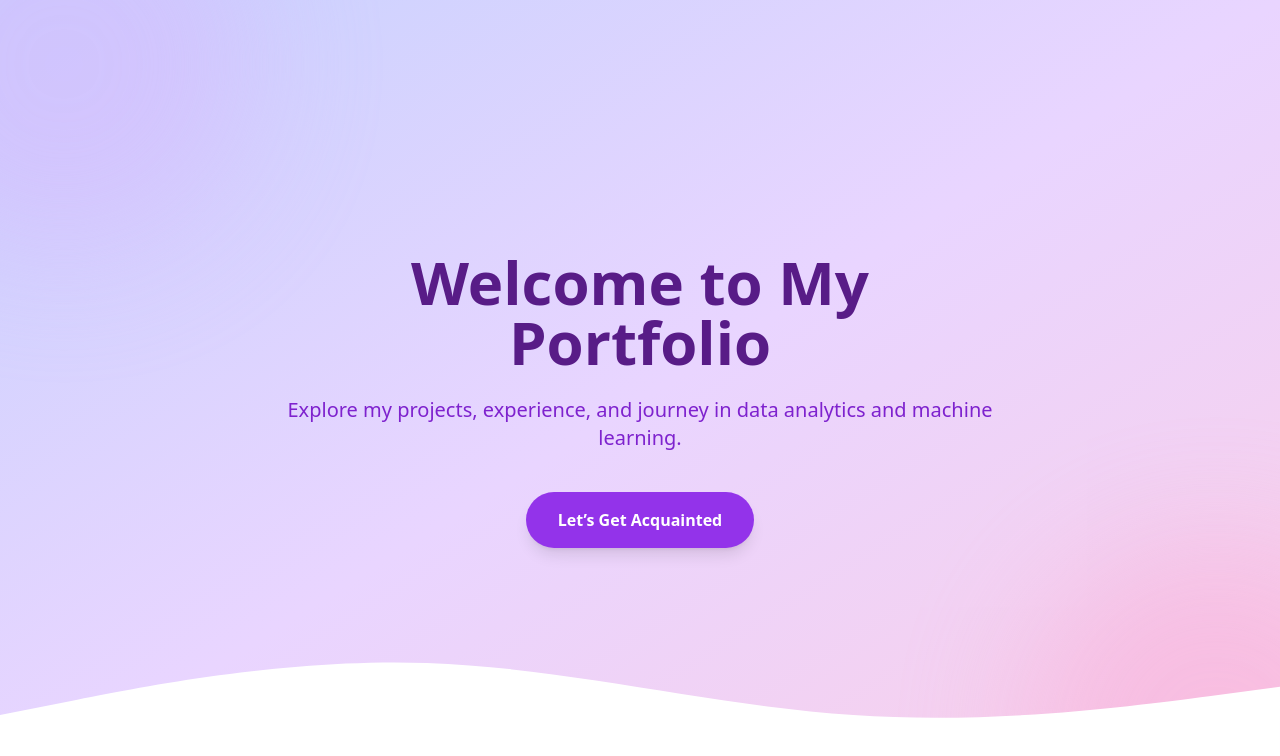
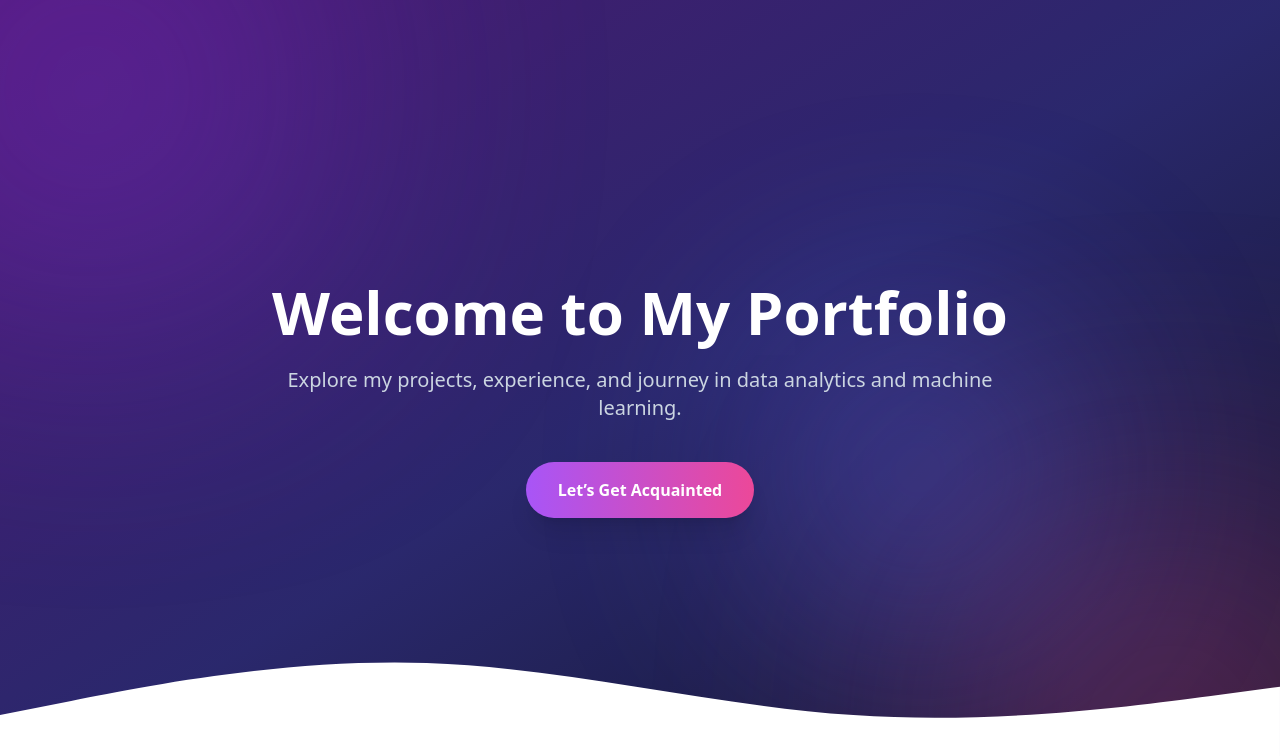
Before and after one commit to lintangntyas/portfolio, a Next.js app: page / in a window 1280 px wide. Shown: the top 756 px of the page. Built offline with nearby package versions, Linux system fonts and the light colour scheme.

Commit message:
Update page.js

```diff
--- a/app/page.js
+++ b/app/page.js
@@ -4,48 +4,58 @@ import { motion } from "framer-motion";
 
 export default function Home() {
   return (
-    <main className="min-h-screen bg-gradient-to-br from-indigo-200 via-purple-200 to-pink-200">
-      <section className="relative min-h-screen flex items-center justify-center overflow-hidden">
+    <main className="relative min-h-screen overflow-hidden bg-[#0f0f1a] text-white">
 
-        <div className="absolute -top-32 -left-32 w-96 h-96 bg-purple-300 rounded-full blur-3xl opacity-40 animate-pulse"></div>
-        <div className="absolute -bottom-32 -right-32 w-96 h-96 bg-pink-300 rounded-full blur-3xl opacity-40 animate-pulse"></div>
+      {/* animated gradient */}
+      <div className="absolute inset-0 bg-gradient-to-br from-purple-900 via-indigo-900 to-slate-900 opacity-80"></div>
 
-        <div className="relative text-center px-6 max-w-3xl">
+      {/* glow orbs */}
+      <div className="absolute top-[-120px] left-[-120px] w-[420px] h-[420px] bg-purple-600 rounded-full blur-[140px] opacity-40 animate-pulse"></div>
+      <div className="absolute bottom-[-140px] right-[-100px] w-[420px] h-[420px] bg-pink-500 rounded-full blur-[140px] opacity-40 animate-pulse"></div>
+      <div className="absolute top-[40%] left-[60%] w-[300px] h-[300px] bg-indigo-500 rounded-full blur-[120px] opacity-30 animate-pulse"></div>
+
+      {/* content */}
+      <section className="relative min-h-screen flex items-center justify-center px-6 text-center">
+        <div className="max-w-3xl">
+
           <motion.h1
-            initial={{ opacity: 0, y: 40 }}
+            initial={{ opacity: 0, y: 50 }}
             animate={{ opacity: 1, y: 0 }}
-            transition={{ duration: 0.8 }}
-            className="text-4xl md:text-6xl font-bold text-purple-900 mb-6"
+            transition={{ duration: 0.9 }}
+            className="text-4xl md:text-6xl font-bold mb-6"
           >
             Welcome to My Portfolio
           </motion.h1>
 
           <motion.p
-            initial={{ opacity: 0, y: 20 }}
+            initial={{ opacity: 0, y: 25 }}
             animate={{ opacity: 1, y: 0 }}
             transition={{ delay: 0.3, duration: 0.8 }}
-            className="text-lg md:text-xl text-purple-700 mb-10"
+            className="text-lg md:text-xl text-slate-300 mb-10"
           >
             Explore my projects, experience, and journey in data analytics and machine learning.
           </motion.p>
 
           <motion.a
-            href="#"
             whileHover={{ scale: 1.08 }}
             whileTap={{ scale: 0.95 }}
-            className="inline-block bg-purple-600 hover:bg-purple-700 text-white px-8 py-4 rounded-full font-semibold shadow-lg"
+            href="#"
+            className="inline-block bg-gradient-to-r from-purple-500 to-pink-500 px-8 py-4 rounded-full font-semibold shadow-xl"
           >
             Let’s Get Acquainted
           </motion.a>
+
         </div>
+      </section>
 
+      {/* wave */}
       <svg className="absolute bottom-0 w-full" viewBox="0 0 1440 320">
         <path
           fill="#ffffff"
           d="M0,224L80,208C160,192,320,160,480,165.3C640,171,800,213,960,224C1120,235,1280,213,1360,202.7L1440,192L1440,320L0,320Z"
         />
       </svg>
-      </section>
+
     </main>
   );
 }
```
Lines whose indentation alone changed are shown as unchanged.
